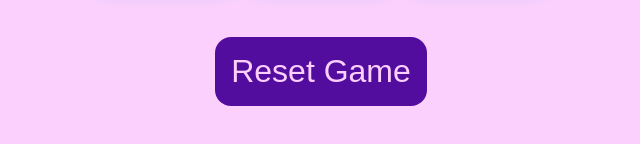
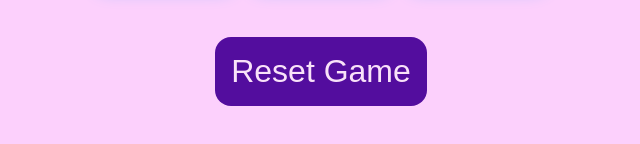
Before and after one commit to pratyasha-dakshinray/Tic-Tac-Toe, a plain HTML site: page Tic Tac Toe/index.html in a window 1280 px wide. Shown: the part 560-704 px from the top of the page, 319-959 px from the left. Drawn offline with Linux system fonts and the light colour scheme.

Commit message:
Did some color change

```diff
--- a/Tic Tac Toe/style.css
+++ b/Tic Tac Toe/style.css
@@ -34,7 +34,7 @@ body{
     padding: 1rem;
     font-size: 2rem;
     background-color: #530d9e;
-    color: #fcd0fc;
+    color: #f9e2f9;
     border-radius: 1rem;
     border: none;
 }
```
